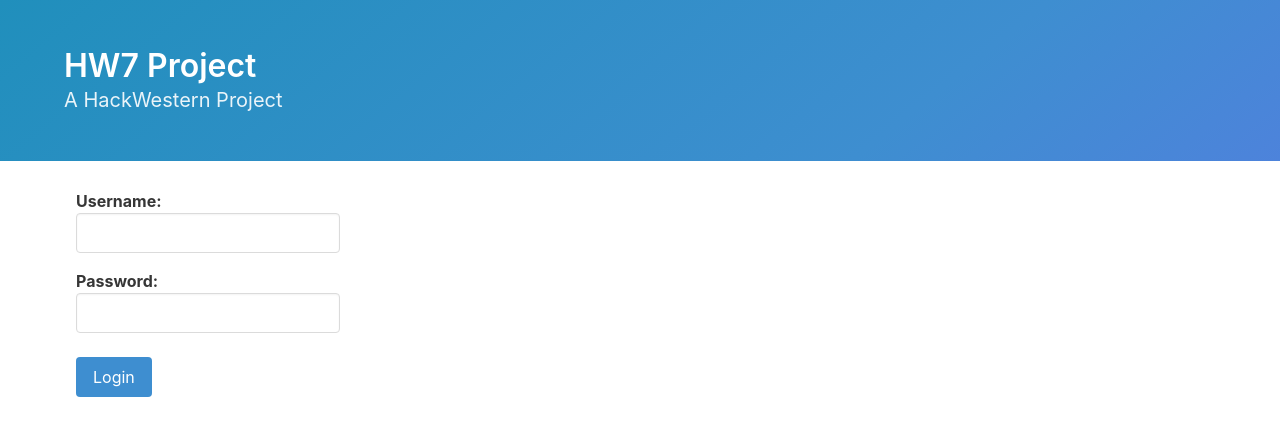
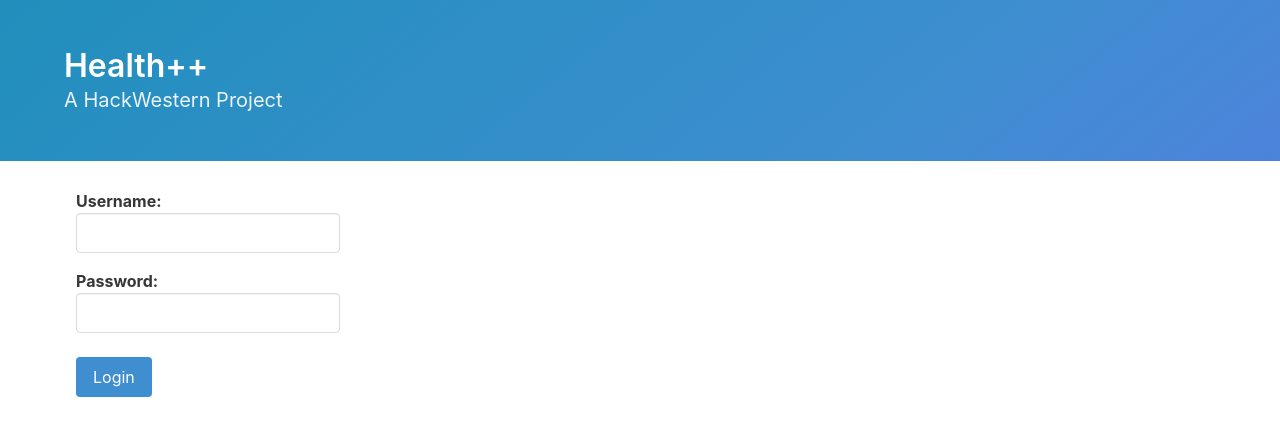
Before and after one commit to kpeara/HW7-Project, a React (Create React App) app in the folder ui/: page /login in a window 1280 px wide. Shown: the top 436 px of the page. Built offline with nearby package versions, Linux system fonts and the light colour scheme.

Commit message:
final touches

```diff
--- a/ui/src/Header.js
+++ b/ui/src/Header.js
@@ -5,7 +5,7 @@
         <section className="hero is-info is-bold">
             <div className="hero-body">
                 <div className="container">
-                    <h1 className="title">HW7 Project</h1>
+                    <h1 className="title">Health++</h1>
                     <h2 className="subtitle">A HackWestern Project</h2>
                 </div>
             </div>
--- a/ui/src/Home.js
+++ b/ui/src/Home.js
@@ -6,13 +6,13 @@
         <>
             <div className="container mt-4">
                 <Link to="/workout">
-                    <button className="button mr-2">Work Out!</button>
+                    <button className="button mr-2 is-info">Work Out!</button>
                 </Link>
                 <Link to="/meditate">
-                    <button className="button mx-2">Meditate</button>
+                    <button className="button mx-2 is-success">Meditate</button>
                 </Link>
                 <Link to="/vent">
-                    <button className="button ml-2">Vent</button>
+                    <button className="button ml-2 is-danger">Vent</button>
                 </Link>
             </div>
         </>
```
